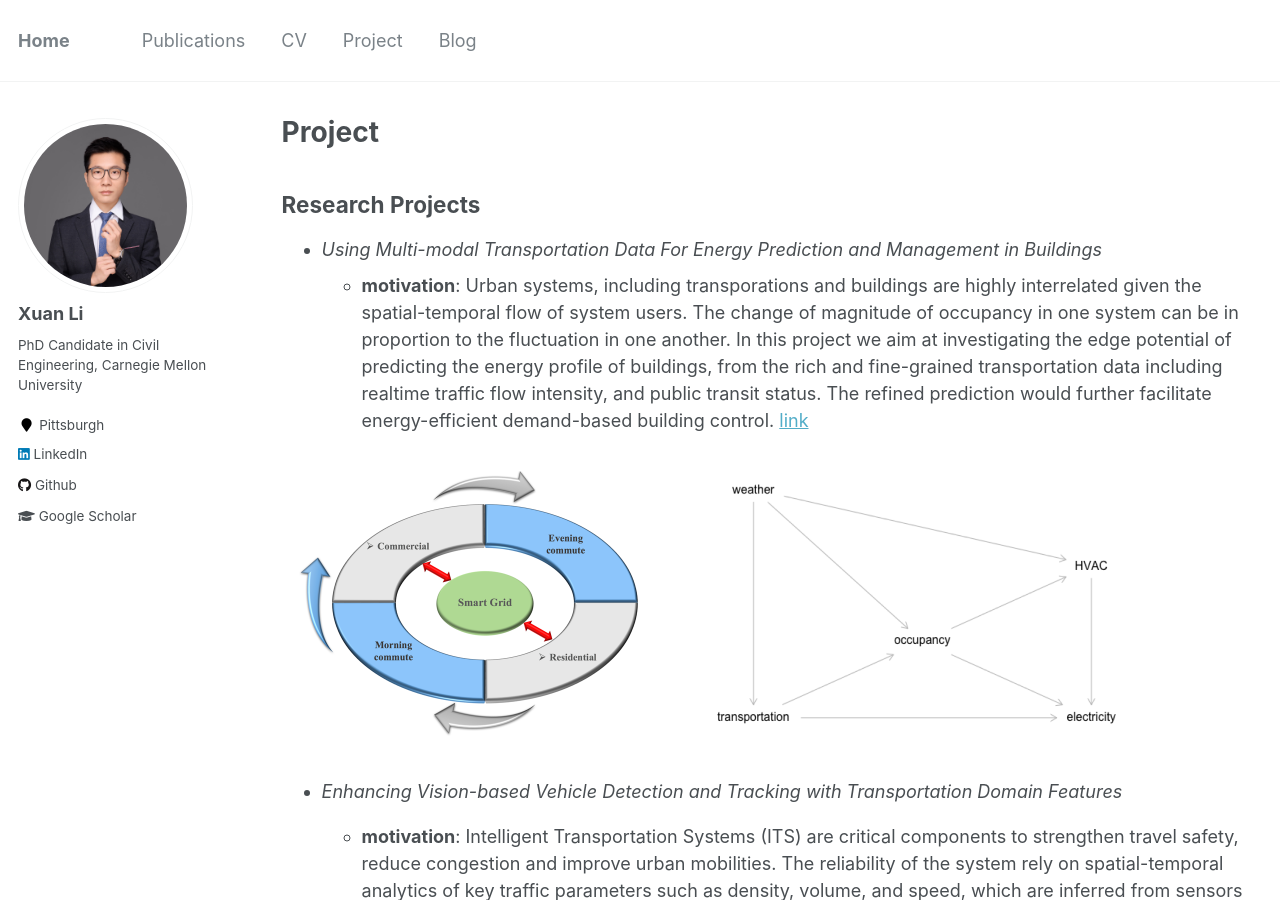
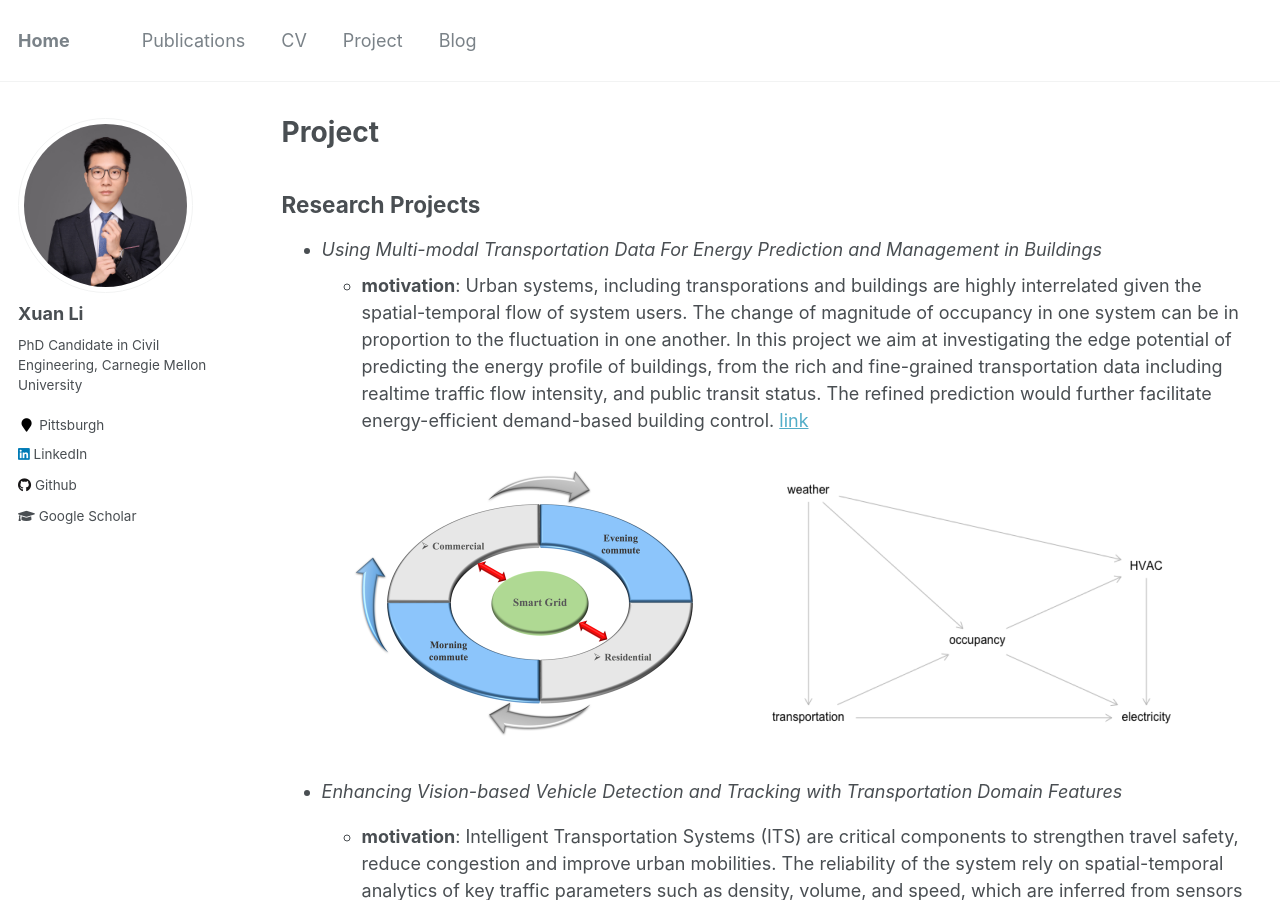
Before and after one commit to milanlx/milanlx.github.io, a Jekyll site: the page built from _pages/project.md, in a window 1280 px wide and 900 px high. Built offline with Jekyll 4.4.1, drawn with Linux system fonts in a browser that asks for light colours.

Commit message:
Update project.md

```diff
--- a/_pages/project.md
+++ b/_pages/project.md
@@ -14,7 +14,7 @@ Research Projects
 * *Using Multi-modal Transportation Data For Energy Prediction and Management in Buildings*
   * **motivation**: Urban systems, including transporations and buildings are highly interrelated given the spatial-temporal flow of system users. The change of magnitude of occupancy in one system can be in proportion to the fluctuation in one another. In this project we aim at investigating the edge potential of predicting the energy profile of buildings, from the rich and fine-grained transportation data including realtime traffic flow intensity, and public transit status. The refined prediction would further facilitate energy-efficient demand-based building control. [link](https://www.nsf.gov/awardsearch/showAward?AWD_ID=1637222)
 
-<img align="center" width="870" height="300" src='/images/transResearch/motivation.png'>
+<p align="center"><img width="870" height="300" src='/images/transResearch/motivation.png'></p>
 
 
 * *Enhancing Vision-based Vehicle Detection and Tracking with Transportation Domain Features*
```
